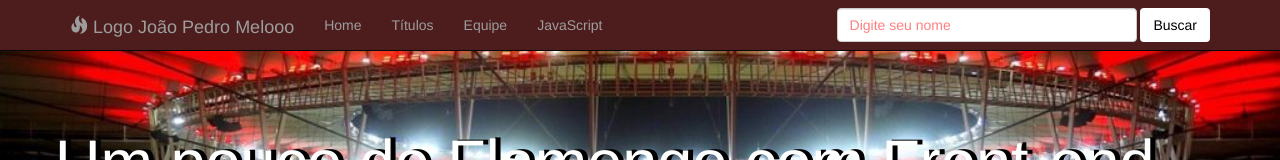
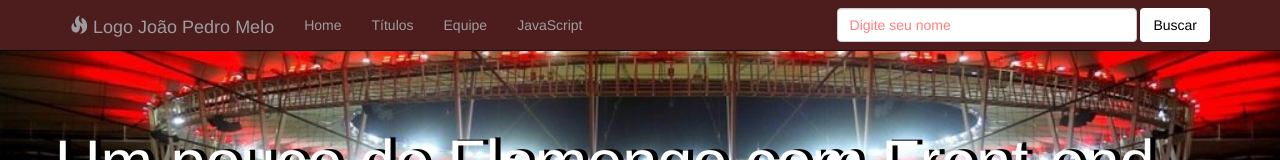
Before and after one commit to joaopedro-melo31/primeiro-site, a plain HTML site: page index.html in a window 1280 px wide. Shown: the top 160 px of the page. Drawn offline with Linux system fonts and the light colour scheme.

Commit message:
agora foi

```diff
--- a/index.html
+++ b/index.html
@@ -18,7 +18,7 @@
 			<div class="navbar-header">
 				<a class="navbar-brand" href="">
 					<span class="glyphicon glyphicon-fire"></span>
-					Logo João Pedro Melooo
+					Logo João Pedro Melo
 
 				</a>
 			</div>
```
